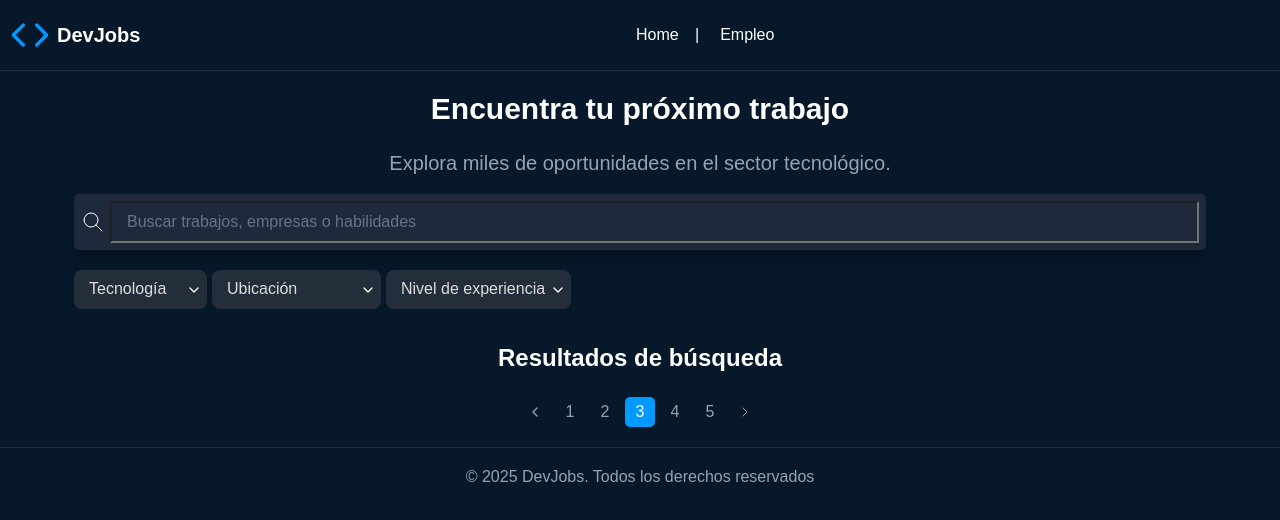
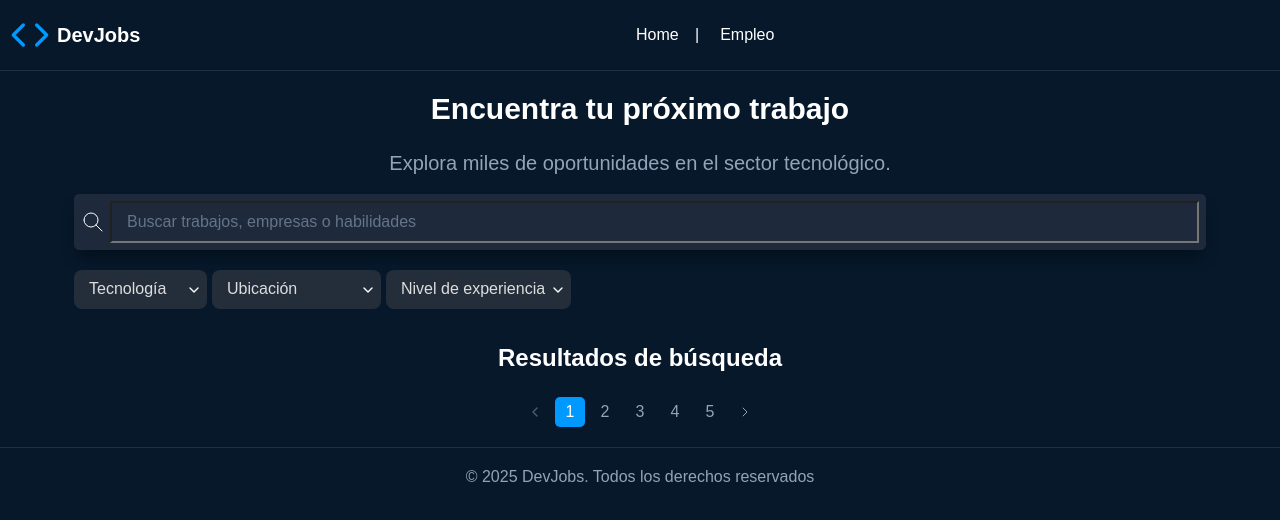
Before and after one commit to fguedez1311/react-jscamp, a React (Vite) app: page / in a window 1280 px wide. Shown: the top 520 px of the page. Built offline with nearby package versions, Linux system fonts and the light colour scheme.

Commit message:
Estado por Props

```diff
--- a/src/App.jsx
+++ b/src/App.jsx
@@ -1,3 +1,4 @@
+import { useState } from "react";
 import { Footer } from "./components/Footer";
 import { Header } from "./components/Header";
 import JobListing from "./components/JobListing";
@@ -6,9 +7,13 @@ import { SearchFormSection } from "./components/SearchFormSection";
 
 
 function App() {
+  const [currentPage,setCurrentPage]=useState(1)
+  const totalPages=5
   const handlePageChange=(page)=>{
     console.log('Cambiamos a la página',page)
+    setCurrentPage(page)
   }
+  console.log("render App")
 
   return (
     <>
@@ -17,7 +22,7 @@ function App() {
         <SearchFormSection/>
         <section className="resultados">
          <JobListing />
-         <Pagination currentPage={3} totalPages={5} onPageChange={handlePageChange}/>
+         <Pagination currentPage={currentPage} totalPages={totalPages} onPageChange={handlePageChange}/>
         </section>
       </main>
       <Footer/>
--- a/src/components/Pagination.jsx
+++ b/src/components/Pagination.jsx
@@ -23,6 +23,7 @@ export function Pagination({ currentPage=1, totalPages=10,onPageChange }) {
           onPageChange(page)
        }
   }
+  console.log("render Pagination")
   return (
     <>
       <nav className="resultados__pagination">
```
